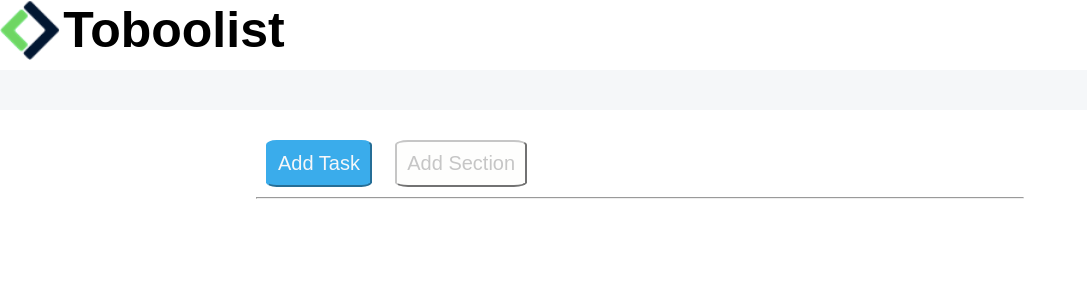
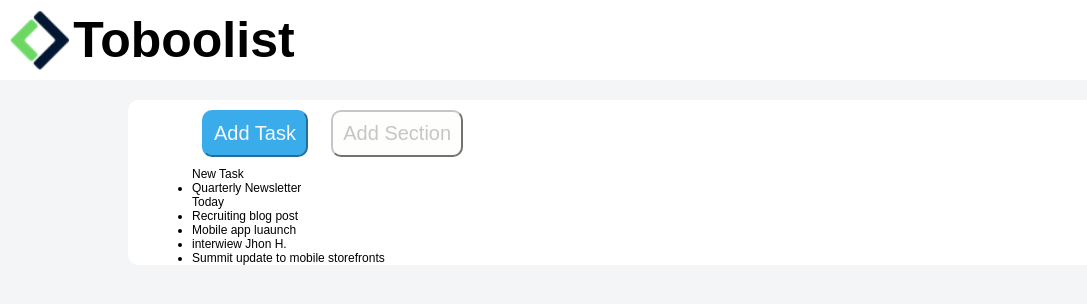
Before and after one commit to LucaRuggeri5/html-css-toboolist, a plain HTML site: page index.html in a window 1280 px wide. Shown: the whole page, without its empty margins (0-1087 px from the left). Drawn offline with Linux system fonts and the light colour scheme.

Commit message:
Aggiunta prima parte task

```diff
--- a/css/main.css
+++ b/css/main.css
@@ -8,13 +8,14 @@
 body{
     font-family: Arial, Helvetica, sans-serif;
     font-size: 12px;
+    background-color: #F3F5F7;
 }
 
 /* regole header */
 #main-header {
-    border-bottom: solid 40px #F5F7F9;
-    padding-bottom: 10px;
-    margin-bottom: 10px;
+    padding: 10px;
+    margin: 0px;
+    background-color: #ffffff;
 }
 
 #logo {
@@ -32,8 +33,12 @@ body{
 
 /* regole contenuto principale */
 .container{
-    width: 60%;
+    width: 80%;
     margin: 20px auto;
+    background-color: #ffffff;
+    border-radius: 10px;
+    padding-left: 5%;
+    padding-right: 5%;
 }
 
 /* tasti task e section */
@@ -45,7 +50,7 @@ body{
     margin: 10px;
     padding: 10px;
     vertical-align: middle;
-    border-radius: 10%;
+    border-radius: 10px;
     border-color: #3AACEB;
 }
 
@@ -57,6 +62,11 @@ body{
     margin: 10px;
     padding: 10px;
     vertical-align: middle;
-    border-radius: 10%;
+    border-radius: 10px;
     border-color: #C6C6C6;
 }
+
+/* liste */
+#new-task{
+
+}
--- a/index.html
+++ b/index.html
@@ -24,7 +24,24 @@
         <!-- tasti task e section -->
         <button id="add-task">Add Task</button>
         <button id="add-section">Add Section</button>
-        <hr>
+
+        <!-- Sezione New Task -->
+         <section>
+            <ul class="new-task">
+                New Task
+                <li>Quarterly Newsletter</li>
+            </ul>
+         </section>
+
+        <section>
+            <ul class="Today">
+                Today
+                <li>Recruiting blog post</li>
+                <li>Mobile app luaunch</li>
+                <li>interwiew Jhon H.</li>
+                <li>Summit update to mobile storefronts</li>
+            </ul>
+         </section>
 
 
      </main>
```
Also changed, not shown: img/iconmonstr-check-mark-circle-thin.svg (added), img/iconmonstr-x-mark-circle-thin.svg (added).
